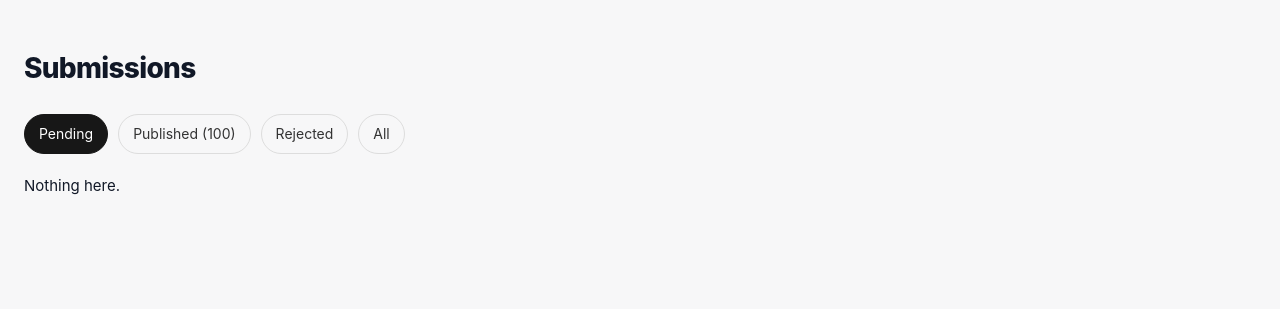
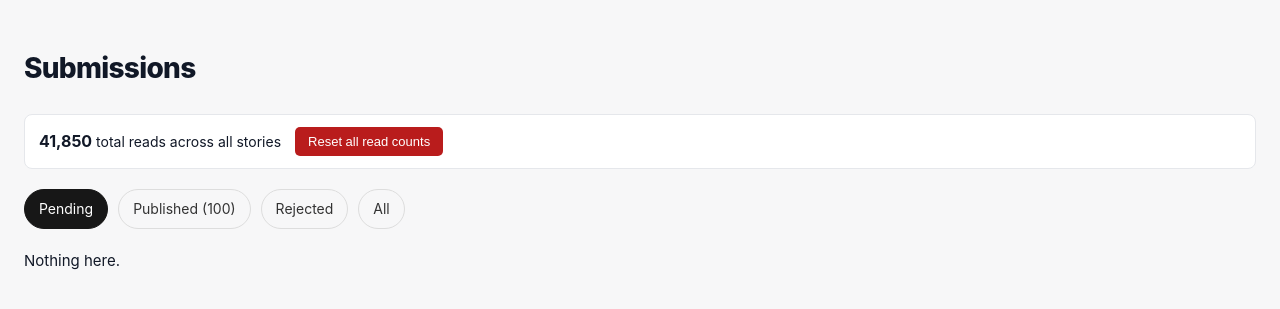
Before and after one commit to TaimourKhan2132/dailypost, a PHP site: page /admin/dashboard.php in a window 1280 px wide. Shown: the part 64-373 px from the top of the page. Run offline with PHP 8.4, Linux system fonts and the light colour scheme; the visitor is signed in with stand-in values (Sample User, id 1); data comes from the database, SQL or seed files in the repository.

Commit message:
Let editors set, adjust and reset story read counts
Per story: type an exact number and Set, quick +1 / +10 / +100 / -10 buttons, and a Reset to zero. Plus a bar at the top showing total reads across the site with a Reset all button, which is what clears the invented counts the demo stories shipped with.

Clamped at both ends - never negative, capped at 100,000,000 - so a slip cannot write a value the column will not hold. Subtracting more than exists floors at zero rather than going negative.

Verified: set, add, subtract, floor at zero, reject a negative Set, reset all, and that an anonymous POST changes nothing.

Co-Authored-By: Claude Opus 5 <noreply@anthropic.com>

```diff
--- a/DailyPost_PHP_MySQL_Demo_100/admin/dashboard.php
+++ b/DailyPost_PHP_MySQL_Demo_100/admin/dashboard.php
@@ -52,7 +52,34 @@ if ($_SERVER['REQUEST_METHOD'] === 'POST') {
             case 'toggle_pick':
                 $pdo->prepare("UPDATE stories SET editors_pick = 1 - editors_pick WHERE id = ?")->execute([$id]);
                 break;
+
+            // --- READ COUNTS ------------------------------------
+            // Clamped at both ends: never negative, and capped so a
+            // slipped keypress cannot write a number the column
+            // cannot hold.
+            case 'set_views':
+                $n = max(0, min(100000000, (int) ($_POST['views'] ?? 0)));
+                $pdo->prepare("UPDATE stories SET views = ? WHERE id = ?")->execute([$n, $id]);
+                break;
+
+            case 'add_views':
+                $n = (int) ($_POST['amount'] ?? 0);
+                $n = max(-100000000, min(100000000, $n));
+                // GREATEST keeps it at zero rather than going
+                // negative when subtracting more than exists.
+                $pdo->prepare("UPDATE stories SET views = GREATEST(0, LEAST(100000000, views + ?)) WHERE id = ?")
+                    ->execute([$n, $id]);
+                break;
+
+            case 'reset_views':
+                $pdo->prepare("UPDATE stories SET views = 0 WHERE id = ?")->execute([$id]);
+                break;
         }
+    }
+
+    // Not tied to one story, so it sits outside the id check above.
+    if (($_POST['action'] ?? '') === 'reset_all_views') {
+        $pdo->exec("UPDATE stories SET views = 0");
     }
 
     // Redirect after POST so a refresh does not repeat the action.
@@ -127,6 +154,12 @@ main.wrap{padding-top:24px}
 .pager{display:flex;gap:8px;margin-top:24px;flex-wrap:wrap}
 .pager a,.pager span{padding:7px 12px;border:1px solid #ddd;border-radius:5px;text-decoration:none;color:#333;font-size:14px}
 .pager span.cur{background:#171717;color:#fff;border-color:#171717}
+.views-bar{display:flex;align-items:center;gap:14px;flex-wrap:wrap;background:var(--surface);border:1px solid var(--border);border-radius:8px;padding:12px 14px;margin:14px 0 18px;font-size:14px}
+.views-bar b{font-size:16px}
+.views-row{display:flex;align-items:center;gap:8px;flex-wrap:wrap;margin-top:10px;padding-top:10px;border-top:1px dashed var(--border)}
+.views-row form{display:flex;gap:6px;align-items:center}
+.views-label{font-size:12px;font-weight:700;letter-spacing:.05em;text-transform:uppercase;color:var(--text-muted)}
+.views-num{width:110px;padding:6px 8px;border:1px solid var(--border);border-radius:5px;background:var(--surface);color:var(--text);font:inherit;font-size:13px}
 </style>
 </head>
 <body>
@@ -143,6 +176,18 @@ main.wrap{padding-top:24px}
 <main class="wrap">
 <section>
   <h1 style="font-size:28px;font-weight:800;letter-spacing:-.025em">Submissions</h1>
+
+  <?php
+  $totalViews = (int) $pdo->query("SELECT COALESCE(SUM(views),0) FROM stories")->fetchColumn();
+  ?>
+  <div class="views-bar">
+    <span><b><?= number_format($totalViews) ?></b> total reads across all stories</span>
+    <form method="post" onsubmit="return confirm('Set the read count of EVERY story back to zero? This cannot be undone.')">
+      <?= csrf_field() ?>
+      <input type="hidden" name="filter" value="<?= e($filter) ?>">
+      <button class="btn-sm danger" name="action" value="reset_all_views" type="submit">Reset all read counts</button>
+    </form>
+  </div>
 
   <div class="tabs">
     <?php foreach (['pending' => 'Pending', 'published' => 'Published', 'rejected' => 'Rejected', 'all' => 'All'] as $key => $label): ?>
@@ -232,6 +277,38 @@ main.wrap{padding-top:24px}
             <a class="btn-sm ghost" style="text-decoration:none"
                href="../story.php?id=<?= (int) $s['id'] ?>" target="_blank">View</a>
           </div>
+
+          <div class="views-row">
+            <span class="views-label">Reads</span>
+
+            <form method="post">
+              <?= csrf_field() ?>
+              <input type="hidden" name="id" value="<?= (int) $s['id'] ?>">
+              <input type="hidden" name="filter" value="<?= e($filter) ?>">
+              <input type="hidden" name="action" value="set_views">
+              <input class="views-num" type="number" name="views" min="0" max="100000000"
+                     value="<?= (int) $s['views'] ?>" aria-label="Read count">
+              <button class="btn-sm" type="submit">Set</button>
+            </form>
+
+            <form method="post">
+              <?= csrf_field() ?>
+              <input type="hidden" name="id" value="<?= (int) $s['id'] ?>">
+              <input type="hidden" name="filter" value="<?= e($filter) ?>">
+              <input type="hidden" name="action" value="add_views">
+              <button class="btn-sm ghost" name="amount" value="1"   type="submit">+1</button>
+              <button class="btn-sm ghost" name="amount" value="10"  type="submit">+10</button>
+              <button class="btn-sm ghost" name="amount" value="100" type="submit">+100</button>
+              <button class="btn-sm ghost" name="amount" value="-10" type="submit">−10</button>
+            </form>
+
+            <form method="post" onsubmit="return confirm('Set this story\'s read count back to zero?')">
+              <?= csrf_field() ?>
+              <input type="hidden" name="id" value="<?= (int) $s['id'] ?>">
+              <input type="hidden" name="filter" value="<?= e($filter) ?>">
+              <button class="btn-sm warn" name="action" value="reset_views" type="submit">Reset</button>
+            </form>
+          </div>
         </div>
       </div>
     </article>
```
